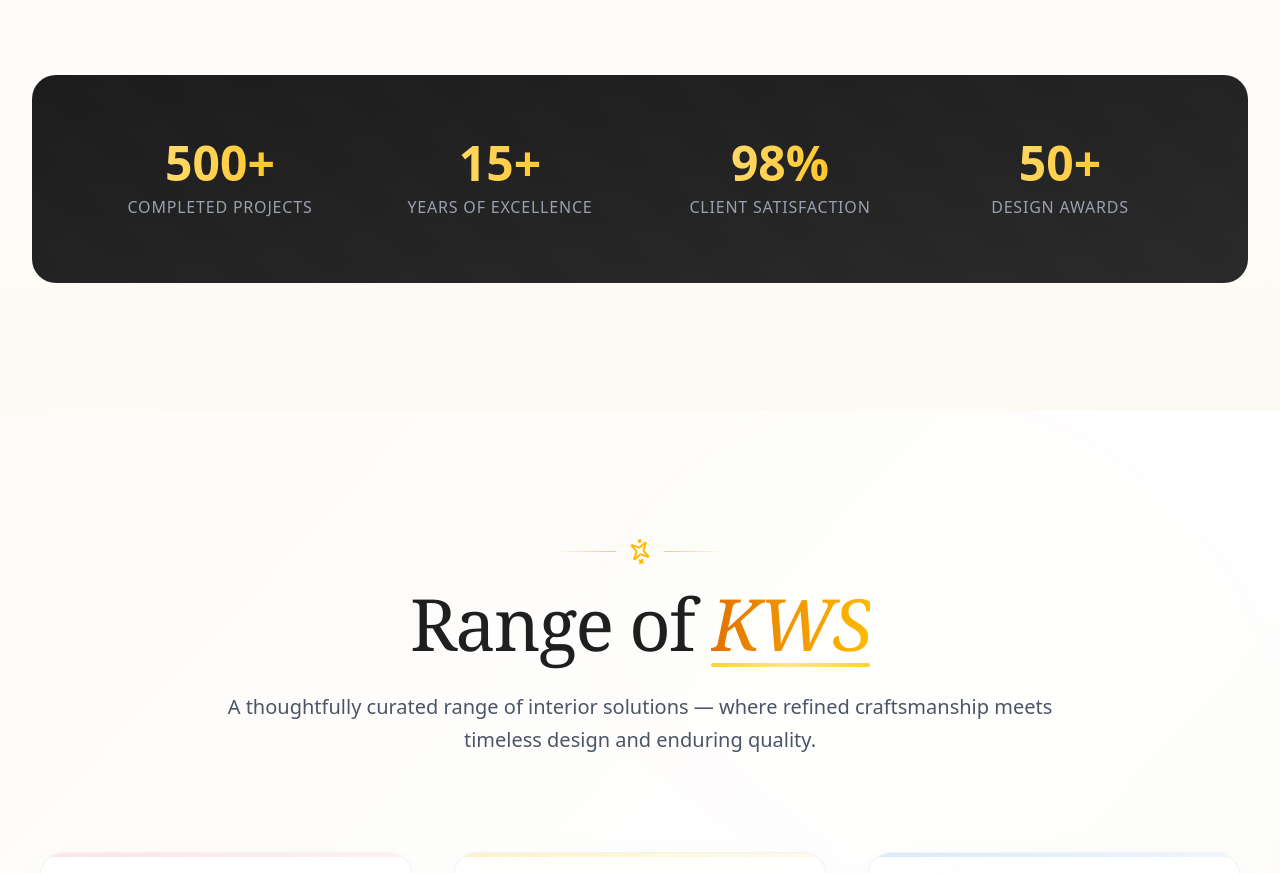
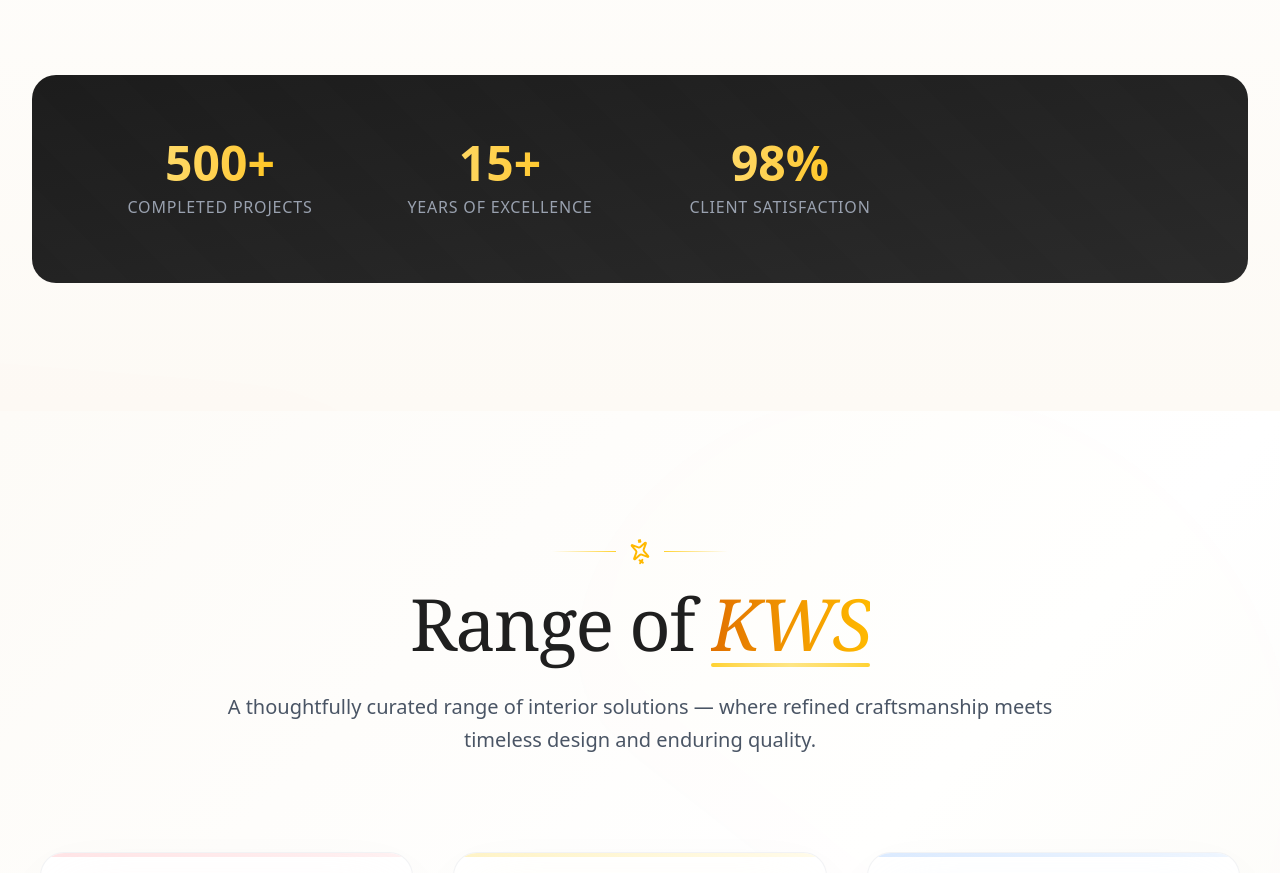
Before and after one commit to tanu0604/LLuxe-Living, a React (Vite) app: page / in a window 1280 px wide. Shown: the part 2180-3053 px from the top of the page. Built offline with nearby package versions, Linux system fonts and the light colour scheme.

Commit message:
Update About.jsx

```diff
--- a/src/components/about/About.jsx
+++ b/src/components/about/About.jsx
@@ -27,7 +27,6 @@ export default function About() {
     { value: "500+", label: "Completed Projects" },
     { value: "15+", label: "Years of Excellence" },
     { value: "98%", label: "Client Satisfaction" },
-    { value: "50+", label: "Design Awards" }
   ];
 
   const features = [
@@ -353,4 +352,5 @@ export default function About() {
       <GalleryofImages />
     </>
   );
+
 }
```
